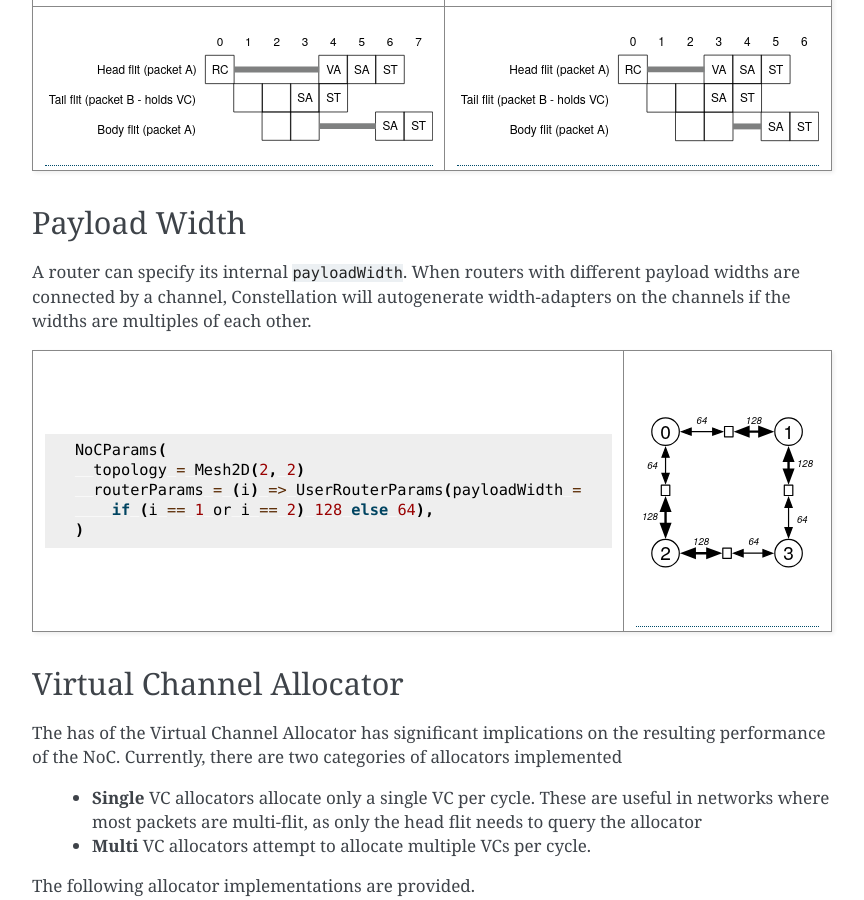
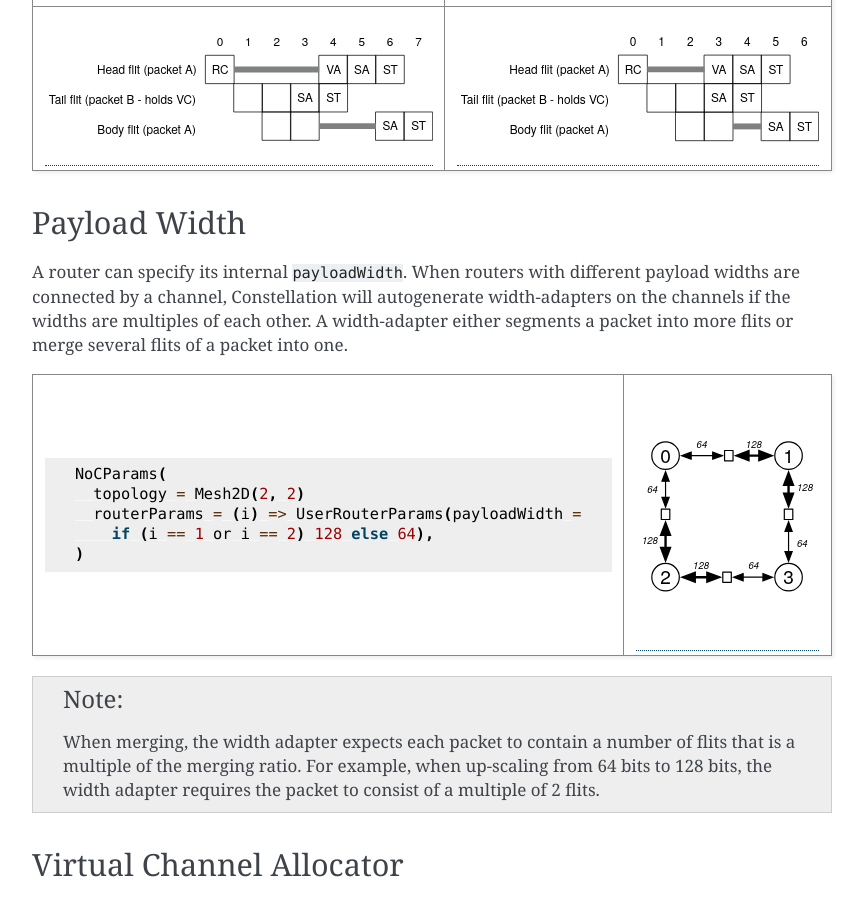
Before and after one commit to ucb-bar/constellation, a Sphinx documentation site: the page built from docs/source/Configuration/Routers.rst, in a window 1280 px wide and 900 px high, scrolled down 1725 px. Shown: the whole window, without its empty margins (298-1162 px from the left). Built offline with Sphinx 7.4.7, drawn with Linux system fonts in a browser that asks for light colours.

Commit message:
width documentation update

```diff
--- a/docs/source/Configuration/Routers.rst
+++ b/docs/source/Configuration/Routers.rst
@@ -81,7 +81,8 @@ Payload Width
 
 A router can specify its internal ``payloadWidth``. When routers with different payload
 widths are connected by a channel, Constellation will autogenerate width-adapters
-on the channels if the widths are multiples of each other.
+on the channels if the widths are multiples of each other. A width-adapter either segments
+a packet into more flits or merge several flits of a packet into one.
 
 
 
@@ -98,6 +99,10 @@ on the channels if the widths are multiples of each other.
 |    )                                                                    |                    |
 |                                                                         |                    |
 +-------------------------------------------------------------------------+--------------------+
+
+.. Note:: When merging, the width adapter expects each packet to contain a number of flits
+   that is a multiple of the merging ratio. For example, when up-scaling from 64 bits to
+   128 bits, the width adapter requires the packet to consist of a multiple of 2 flits.
 
 
 Virtual Channel Allocator
```
Also changed, not shown: docs/source/Configuration/Terminals.rst (+2 -6 lines).
